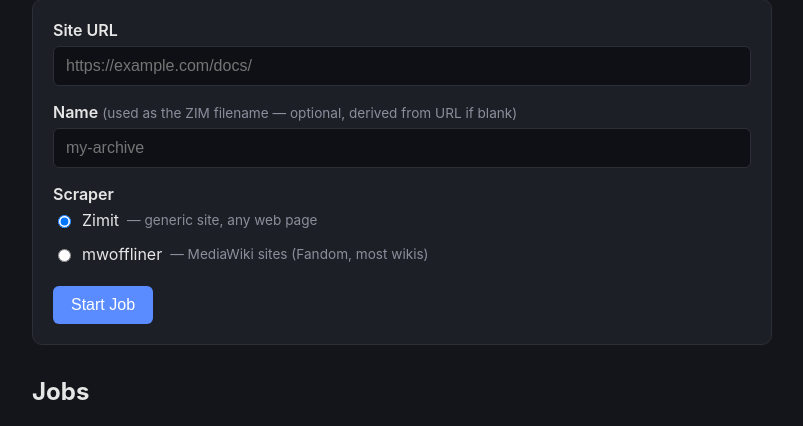
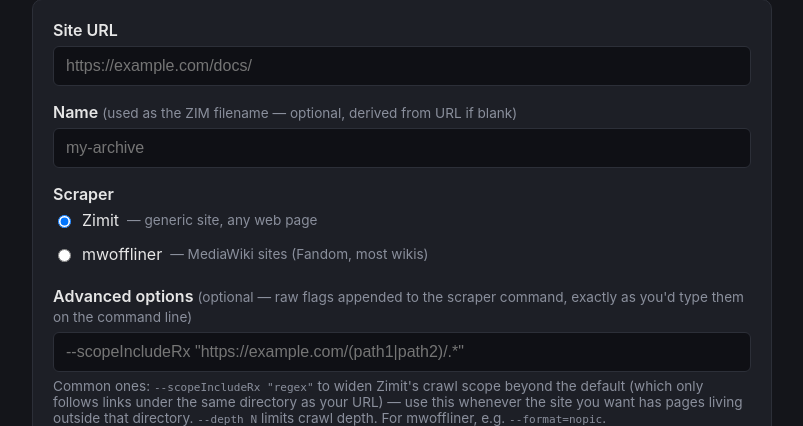
Before and after one commit to RastrumQuill/zim-forge, a Flask app: page / in a window 1280 px wide. Shown: the part 133-559 px from the top of the page, without its empty margins (238-1041 px from the left). Run offline with Flask 3, Linux system fonts and the light colour scheme; parts of the project's set-up code (start-up, migrations or seed data) failed here and were passed over.

Commit message:
Added Advanced options

```diff
--- a/app.py
+++ b/app.py
@@ -1,6 +1,7 @@
 import os
 import json
 import uuid
+import shlex
 import threading
 import queue
 import datetime
@@ -45,7 +46,7 @@ def save_jobs():
 
 
 # --- Job helpers ---------------------------------------------------------
-def new_job(url, name, scraper, admin_email):
+def new_job(url, name, scraper, admin_email, extra_args):
     job_id = uuid.uuid4().hex[:8]
     job = {
         "id": job_id,
@@ -53,6 +54,7 @@ def new_job(url, name, scraper, admin_email):
         "name": name,
         "scraper": scraper,
         "admin_email": admin_email,
+        "extra_args": extra_args,
         "status": "queued",
         "created_at": datetime.datetime.utcnow().isoformat(timespec="seconds") + "Z",
         "log": [],
@@ -88,6 +90,8 @@ def set_status(job_id, status):
 def run_zimit(job):
     safe_name = job["name"] or job["id"]
     command = ["zimit", "--seeds", job["url"], "--name", safe_name]
+    if job.get("extra_args"):
+        command += shlex.split(job["extra_args"])
     return docker_client.containers.run(
         "ghcr.io/openzim/zimit:latest",
         command=command,
@@ -105,6 +109,8 @@ def run_mwoffliner(job):
         "--outputDirectory=/output",
         f"--filenamePrefix={safe_name}",
     ]
+    if job.get("extra_args"):
+        command += shlex.split(job["extra_args"])
     return docker_client.containers.run(
         "ghcr.io/openzim/mwoffliner:latest",
         command=command,
@@ -164,6 +170,7 @@ def submit():
     name = request.form.get("name", "").strip()
     scraper = request.form.get("scraper", "zimit")
     admin_email = request.form.get("admin_email", "").strip()
+    extra_args = request.form.get("extra_args", "").strip()
 
     if not url:
         return redirect(url_for("index"))
@@ -172,7 +179,7 @@ def submit():
     if scraper == "mwoffliner" and not admin_email:
         admin_email = "archive@example.com"
 
-    new_job(url, name, scraper, admin_email)
+    new_job(url, name, scraper, admin_email, extra_args)
     return redirect(url_for("index"))
 
 
--- a/templates/index.html
+++ b/templates/index.html
@@ -40,6 +40,17 @@
       <div class="field" id="admin-email-field" style="display:none;">
         <label for="admin_email">Admin email <span class="hint">(required by mwoffliner — used to identify the crawler to the wiki, not stored anywhere else)</span></label>
         <input type="email" id="admin_email" name="admin_email" placeholder="you@example.com">
+      </div>
+
+      <div class="field">
+        <label for="extra_args">Advanced options <span class="hint">(optional — raw flags appended to the scraper command, exactly as you'd type them on the command line)</span></label>
+        <input type="text" id="extra_args" name="extra_args" placeholder='--scopeIncludeRx "https://example.com/(path1|path2)/.*"'>
+        <p class="hint" style="margin-top:6px;">
+          Common ones: <code>--scopeIncludeRx "regex"</code> to widen Zimit's crawl scope beyond
+          the default (which only follows links under the same directory as your URL) — use
+          this whenever the site you want has pages living outside that directory.
+          <code>--depth N</code> limits crawl depth. For mwoffliner, e.g. <code>--format=nopic</code>.
+        </p>
       </div>
 
       <button type="submit">Start Job</button>
```
Also changed, not shown: 1 other file.
